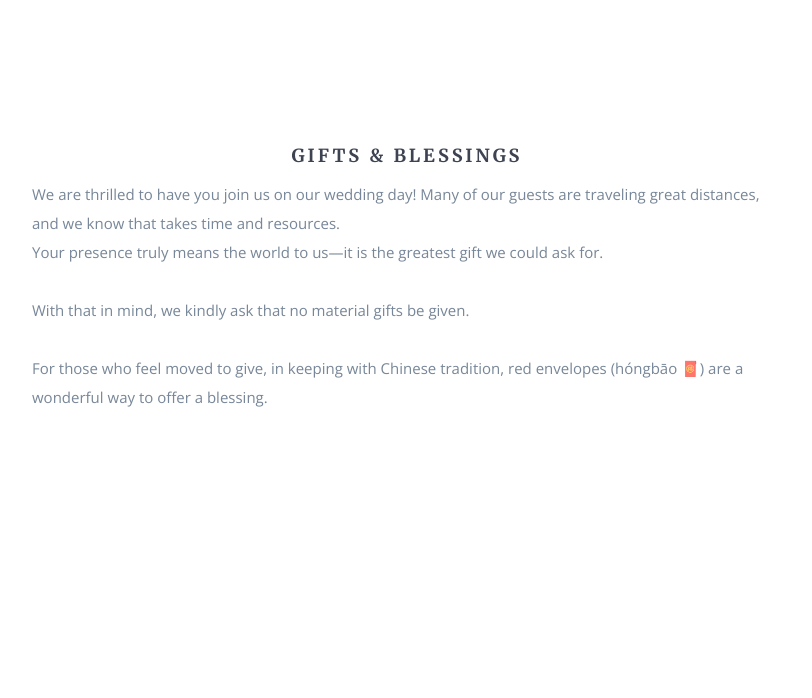
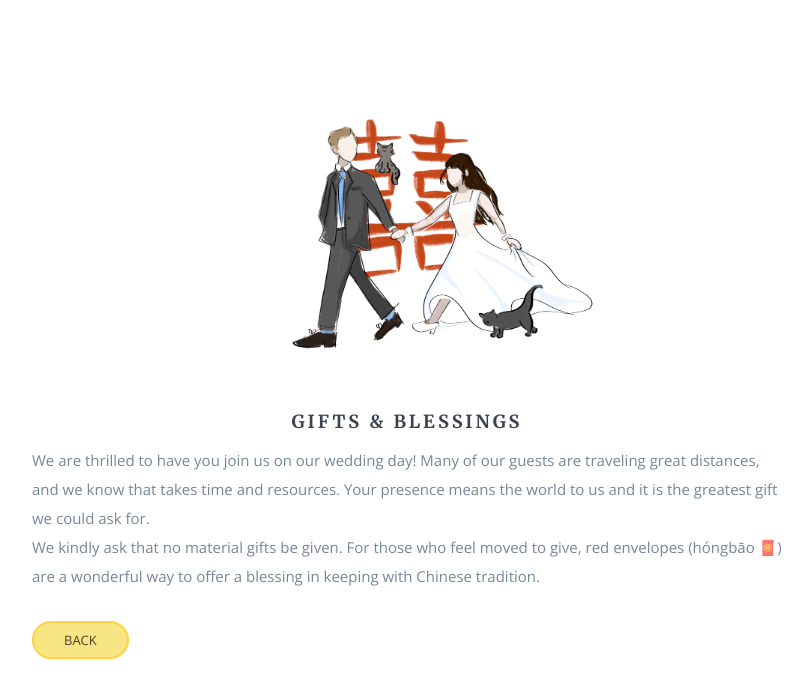
Before and after one commit to oliviayyu/oj2026, a website: page gifts.html in a window 1280 px wide. Shown: the whole page, without its empty margins (233-1045 px from the left). Drawn offline with nearby package versions, Linux system fonts and the light colour scheme.

Commit message:
update gifts page with illustration

```diff
--- a/gifts.html
+++ b/gifts.html
@@ -10,35 +10,36 @@
     <link rel="stylesheet" href="css/custom.css">
 </head>
 <body>
-    <header>
-        <nav>
-            <ul class="primary-nav">
-                <li><a href="index.html">Home</a></li>
-                <li><a href="index.html#intro">Our Story</a></li>
-                <li><a href="index.html#events">Program</a></li>
-                <li><a href="index.html#getting-there">Getting There</a></li>
-                <li><a href="gifts.html">Gifts & Blessings</a></li>
-                <li><a href="index.html#rsvp">RSVP</a></li>
-            </ul>
-        </nav>
+    <header style="padding: 40px 0;">
+        <div class="container text-center">
+        </div>
     </header>
+
 
     <main>
         <div class="container">
             <div class="row">
                 <div class="col-md-12 text-center">
+                    <img src="img/shuangxi.png"
+                        alt="shuangxi"
+                        class="img-fluid"
+                        style="max-width:400px; margin-bottom:20px;">
                     <h3 class="header">Gifts & Blessings</h3>
                 </div>
             </div>
+
             <div class="row">
                 <div class="col-md-2 hidden-sm hidden-xs"></div>
                 <div class="col-md-8">
                     <p>
-                        We are thrilled to have you join us on our wedding day! Many of our guests are traveling great distances, and we know that takes time and resources.<br>
-                        Your presence truly means the world to us—it is the greatest gift we could ask for.<br><br>
-                        With that in mind, we kindly ask that no material gifts be given.<br><br>
-                        For those who feel moved to give, in keeping with Chinese tradition, red envelopes (hóngbāo 🧧) are a wonderful way to offer a blessing.
+                        We are thrilled to have you join us on our wedding day! Many of our guests are traveling great distances, and we know that takes time and resources.
+                        Your presence means the world to us and it is the greatest gift we could ask for.<br>
+                        We kindly ask that no material gifts be given. For those who feel moved to give, red envelopes (hóngbāo 🧧) are a wonderful way to offer a blessing in keeping with Chinese tradition.
                     </p>
+                    <a href="index.html" class="btn btn-small"
+                    style="background-color: #f7e583; color: #4f4028; border-color: #ffd342;">
+                        Back
+                    </a>
                 </div>
                 <div class="col-md-2 hidden-sm hidden-xs"></div>
             </div>
```
Also changed, not shown: img/shuangxi.png (added).
